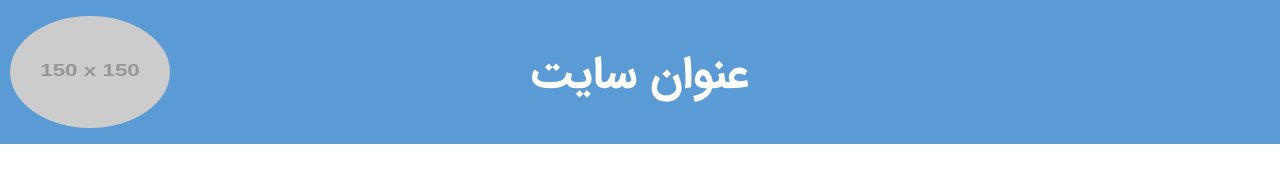
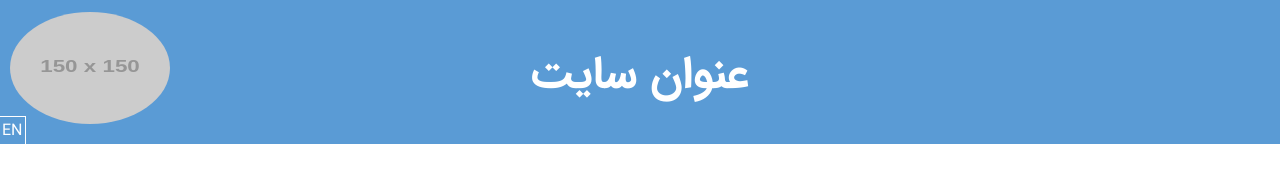
Before and after one commit to NavFar/SecurityTester-Front, an Angular app: page / in a window 1280 px wide. Shown: the top 194 px of the page. Built offline with nearby package versions, Linux system fonts and the light colour scheme.

Commit message:
add EN button

```diff
--- a/src/app/components/header/header.component.css
+++ b/src/app/components/header/header.component.css
@@ -3,6 +3,7 @@
   min-height: 13vh;
   overflow: auto;
   padding-top: 5vh;
+  position: relative;
 }
 .title{
   text-align: center;
@@ -15,9 +16,19 @@
 .logo{
   float:left;
   height: 14vh !important;
-  margin-top: -3vh;
+  margin-top: -3.5vh;
   margin-left: 10px;
   border-radius: 50%;
+}
+.language{
+  color: white;
+  position: absolute;
+  left: 0;
+  bottom: 0;
+  padding: 1px 2px 1px 2px;
+  border:1px solid white;
+  border-bottom: none;
+  border-left:none;
 }
 /* /////////////////////////////////////////////////////////////////////// */
 @media only screen and (max-width: 780px) {
--- a/src/app/components/header/header.component.html
+++ b/src/app/components/header/header.component.html
@@ -3,4 +3,7 @@
   <div class="title">
     {{title}}
   </div>
+  <div class="language">
+    EN
+    </div>
 </div>
```
